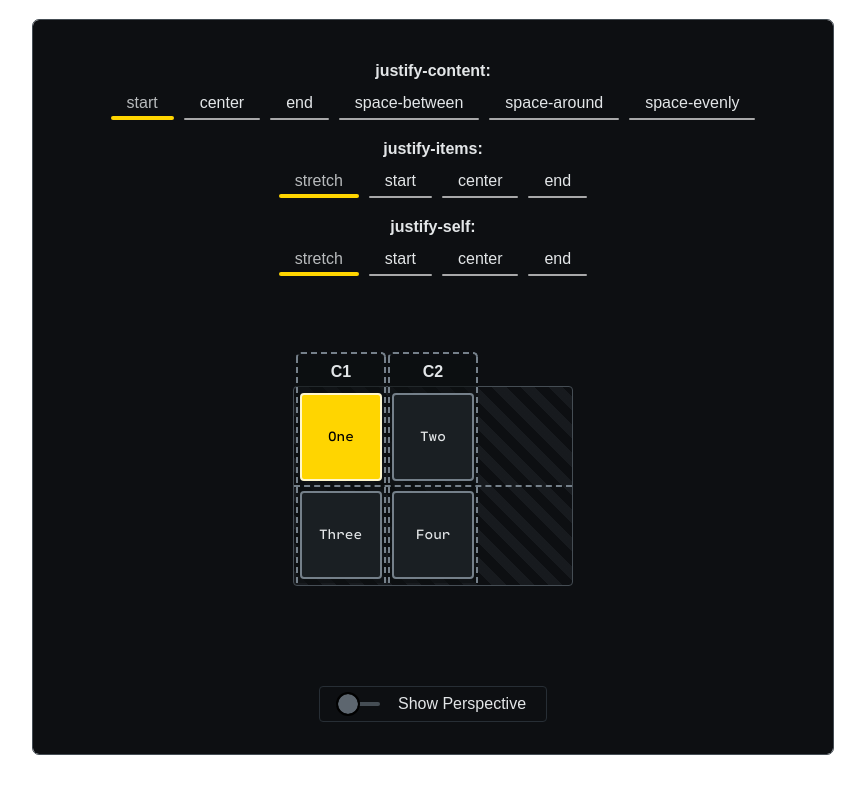
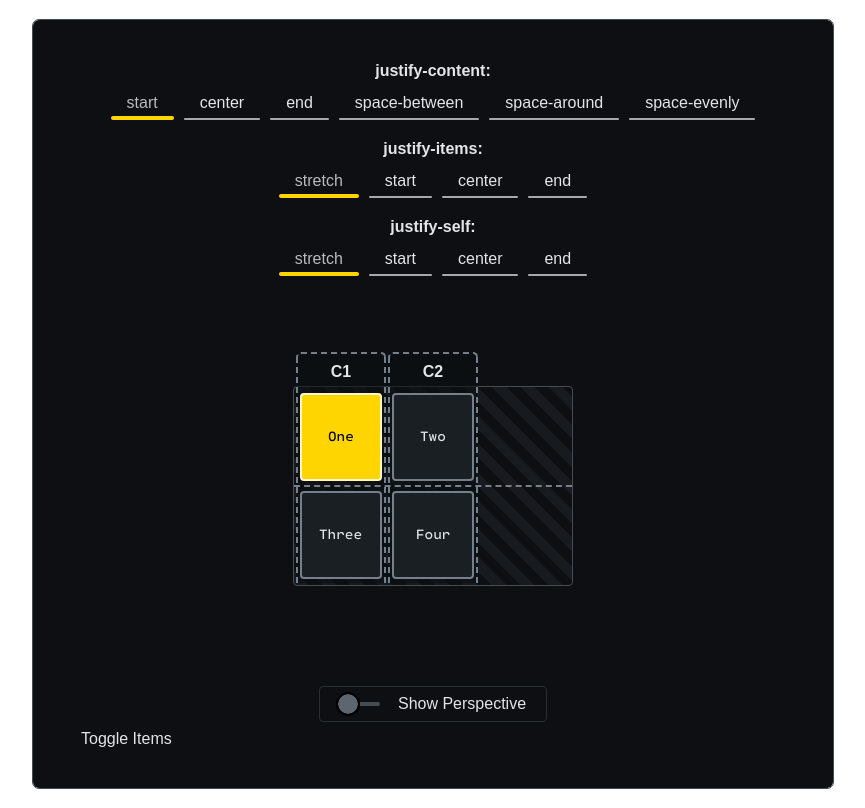
Before and after one commit to aliyuv/css-flex, a React (Vite) app: page /contentjustify in a window 1280 px wide. Shown: the whole page, without its empty margins (207-1072 px from the left). Built offline with nearby package versions, Linux system fonts and the light colour scheme; a web font is replaced by a local one.

Commit message:
增加 按钮 控制那个demo显示

```diff
--- a/src/components/ContentJustify/ContentJustify.tsx
+++ b/src/components/ContentJustify/ContentJustify.tsx
@@ -8,33 +8,39 @@ import './ContentJustify.css'
 const JUSTIFY_CONTENT_OPTIONS = ['start', 'center', 'end', 'space-between', 'space-around', 'space-evenly']
 const JUSTIFY_ITEMS_OPTIONS = ['stretch', 'start', 'center', 'end']
 const JUSTIFY_SELF_OPTIONS = ['stretch', 'start', 'center', 'end']
-const DISPLAY_JUSTIFY = true
 
 export default function ContentJustify() {
   const [justifyItemsValue, setJustifyItemsValue] = useState<(typeof JUSTIFY_ITEMS_OPTIONS)[number]>('stretch')
   const [justifyContentValue, setJustifyContentValue] = useState<(typeof JUSTIFY_CONTENT_OPTIONS)[number]>('start')
   const [justifySelfValue, setJustifySelfValue] = useState<string>('stretch')
   const [isSwitchOn, setIsSwitchOn] = useState(false)
+  const [displayJustify, setDisplayJustify] = useState({
+    justifyContent: true,
+    justifyItems: true,
+    justifySelf: true,
+  })
+
   const tabConfigurations = [
     {
       items: JUSTIFY_CONTENT_OPTIONS,
       label: 'justify-content:',
       value: justifyContentValue,
       onChange: setJustifyContentValue,
+      style: { display: displayJustify.justifyContent ? `block` : `none` },
     },
     {
       items: JUSTIFY_ITEMS_OPTIONS,
       label: 'justify-items:',
       value: justifyItemsValue,
       onChange: setJustifyItemsValue,
-      style: { display: DISPLAY_JUSTIFY ? `block` : `none` },
+      style: { display: displayJustify.justifyItems ? `block` : `none` },
     },
     {
       items: JUSTIFY_SELF_OPTIONS,
       label: 'justify-self:',
       value: justifySelfValue,
       onChange: setJustifySelfValue,
-      style: { display: DISPLAY_JUSTIFY ? `block` : `none` },
+      style: { display: displayJustify.justifySelf ? `block` : `none` },
     },
   ]
 
@@ -58,7 +64,7 @@ export default function ContentJustify() {
         activeTab={justifyContentValue}
         activeValue={justifyItemsValue}
         activeItem={justifySelfValue}
-        display_justify={DISPLAY_JUSTIFY}
+        display_justify={displayJustify}
       />
 
       <Switch
@@ -67,6 +73,17 @@ export default function ContentJustify() {
         }
         isOn={isSwitchOn}
       />
+      <button onClick={() =>
+        setDisplayJustify(p => (
+          {
+            ...p,
+            justifyItems: !p.justifyItems,
+            justifySelf: !p.justifySelf,
+            justifyContent: !p.justifyContent,
+          }))}
+      >
+        Toggle Items
+      </button>
     </LayoutContainer>
   )
 }
--- a/src/components/common/LayoutBox/LayoutBox.css
+++ b/src/components/common/LayoutBox/LayoutBox.css
@@ -46,7 +46,7 @@ body {
   transform-origin: left center; /* 确保缩放基于左侧 */
 }
 
-.lb-grid-inner:first-child.active{
+.lb-grid-inner.active{
   background-color: rgb(255, 213, 0);
   color: black;
   border: 2px solid rgb(255, 247, 204);
--- a/src/components/common/LayoutBox/LayoutBox.tsx
+++ b/src/components/common/LayoutBox/LayoutBox.tsx
@@ -7,7 +7,11 @@ interface SwitchProps {
   isOn: boolean
   activeTab: string
   activeValue: string
-  display_justify: boolean
+  display_justify: {
+    justifyContent: boolean
+    justifyItems: boolean
+    justifySelf: boolean
+  }
   activeItem: string
 }
 
@@ -15,7 +19,12 @@ const ANIMATION_DURATION = 300
 const CONTAINER_TRANSFORM_LEFT = 'translateX(-10%) skewY(18deg) scaleX(0.85)'
 const CONTAINER_TRANSFORM_RIGHT = 'translateX(10%) skewY(18deg) scaleX(0.85)'
 
-export default function LayoutBox({ isOn, activeTab, activeValue, activeItem, display_justify }: SwitchProps) {
+export default function LayoutBox({ isOn, activeTab, activeValue, activeItem, display_justify = {
+  justifyContent: true,
+  justifyItems: true,
+  justifySelf: true,
+
+} }: SwitchProps) {
   const itemInnerRef = useRef<HTMLDivElement>(null)
   const gridContentRef = useRef<HTMLDivElement>(null)
   const gridItemRef = useRef<HTMLDivElement>(null)
@@ -53,7 +62,7 @@ export default function LayoutBox({ isOn, activeTab, activeValue, activeItem, di
 
   useLayoutAnimation(
     [gridContentRef, gridItemRef],
-    [activeValue, activeItem, display_justify],
+    [activeValue, activeItem, display_justify.justifyContent, display_justify.justifySelf],
     (container) => {
       container.style.justifyItems = activeValue
       if (container.children && container.children.length >= 1) {
@@ -102,19 +111,19 @@ export default function LayoutBox({ isOn, activeTab, activeValue, activeItem, di
           <div className="lb-item-inner" ref={itemInnerRef}>
             <div className="lb-items">C1</div>
             <div className="lb-items">C2</div>
-            <div className={`lb-row-line ${display_justify ? 'visible' : 'hidden'}`} />
+            <div className={`lb-row-line ${(display_justify.justifyItems) ? 'visible' : 'hidden'}`} />
           </div>
         </div>
       </div>
       <div className="lb-grid" style={{ transform: isOn ? CONTAINER_TRANSFORM_LEFT : undefined }}>
         <div className="lb-grid-content" ref={gridContentRef}>
           {contentText
-            .slice(0, display_justify ? contentText.length : 2)
+            .slice(0, display_justify.justifyItems ? contentText.length : 2)
             .map((item, i) => (
-              <div className="lb-grid-item " key={item} ref={gridItemRef}>
+              <div className="lb-grid-item" key={item} ref={gridItemRef}>
                 <div className="lb-grid-item-box">
-                  <div className={`lb-grid-inner ${i === 0 ? 'active' : ''}`}>
-                    {display_justify && <div className="lb-text">{item}</div>}
+                  <div className={`lb-grid-inner ${i === 0 && display_justify.justifySelf ? 'active' : ''}`}>
+                    {display_justify.justifyItems && <div className="lb-text">{item}</div>}
                   </div>
                 </div>
               </div>
```
